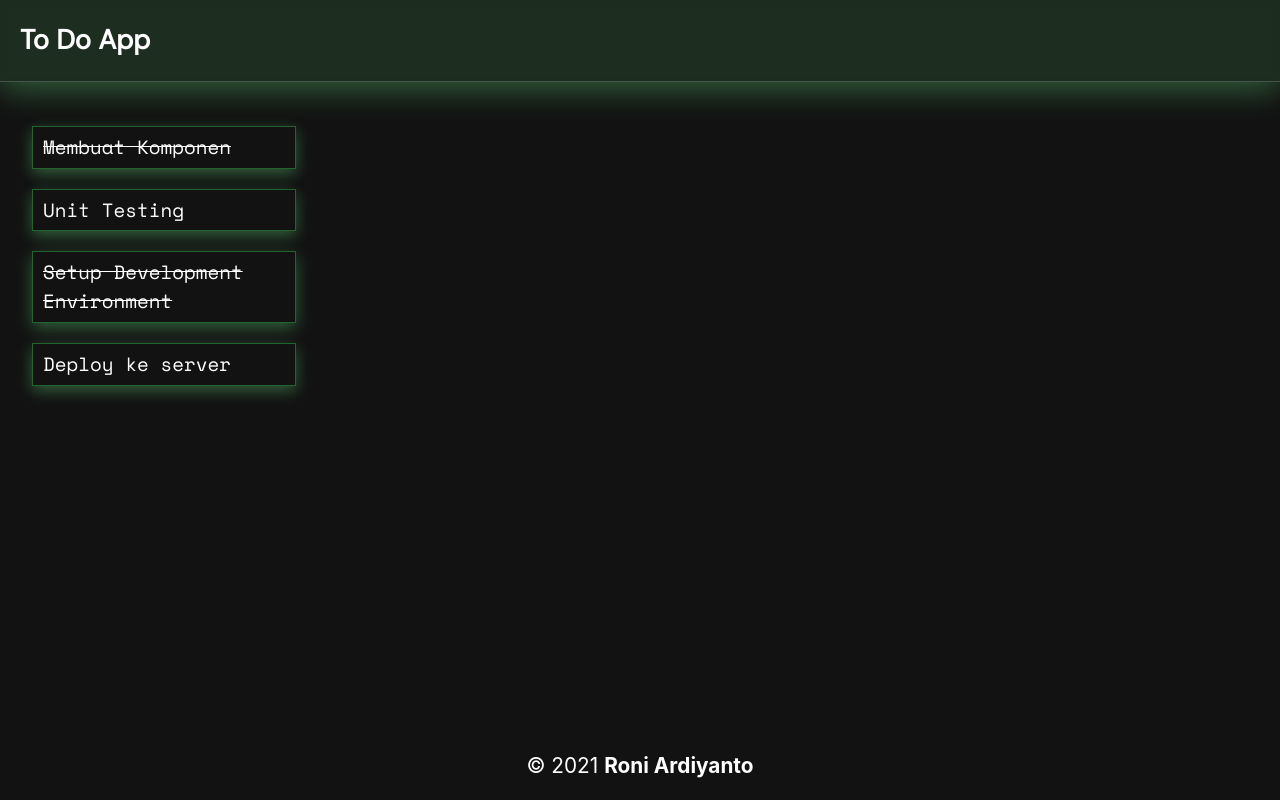
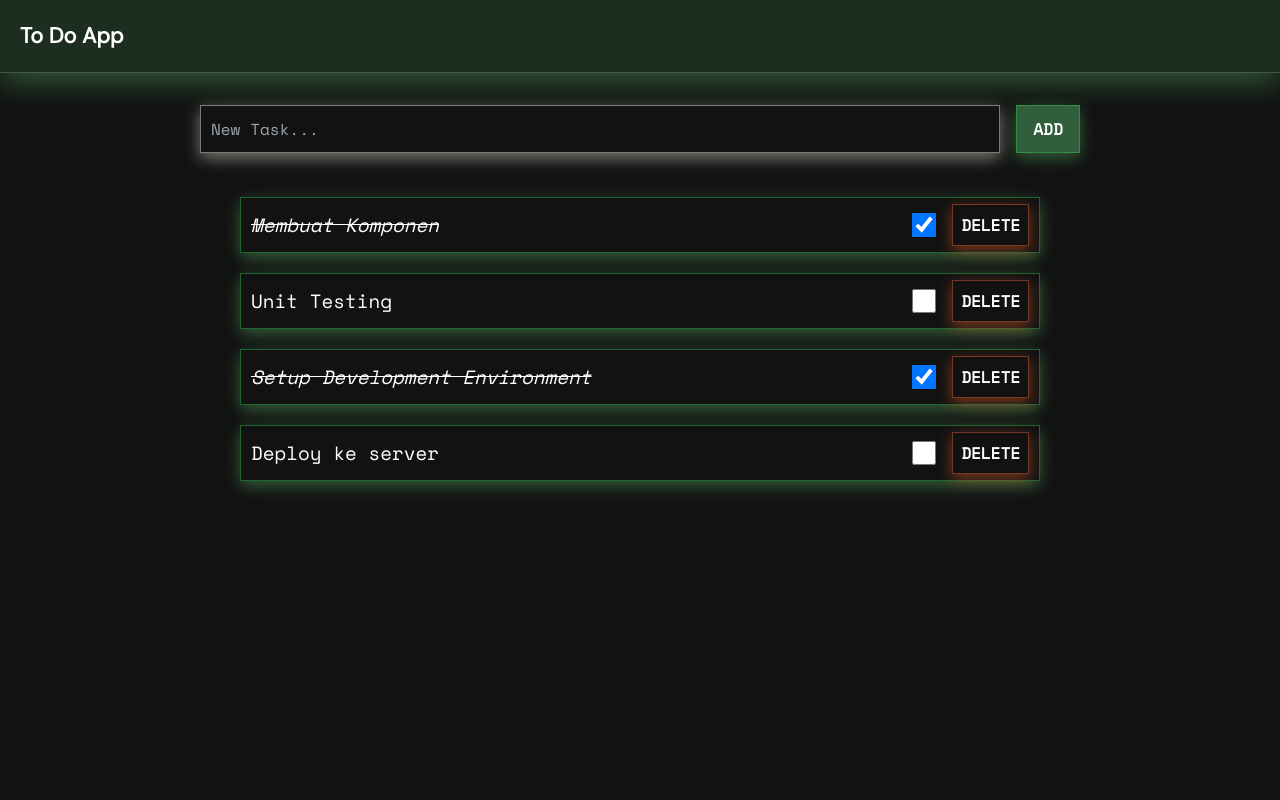
Before and after one commit to enjinerd/tugas-react, a React (Create React App) app: page / in a window 1280 px wide. Built offline with nearby package versions, Linux system fonts and the light colour scheme.

Commit message:
feat(day-12) : Changed style and script for task day 12

```diff
--- a/src/App.jsx
+++ b/src/App.jsx
@@ -1,7 +1,6 @@
 import "./App.css";
-import Header from './Header';
-import Todos from './Todos';
-import Footer from './Footer';
+import Header from './components/Header';
+import Todos from './components/Todos';
 
 function App() {
   const todoData = [
@@ -30,10 +29,9 @@ function App() {
   return (
     <main>
       <Header>
-        <h1> To Do App</h1>
+        <h1>To Do App</h1>
       </Header>
       <Todos todoData={todoData} />
-      <Footer />
     </main>
   );
 }
--- a/src/Todos.css
+++ /dev/null
@@ -1,32 +0,0 @@
-.completed {
-  text-decoration: line-through;
-}
-
-.todo_item {
-  cursor: pointer;
-  border: 1px rgba(55, 200, 78, 0.45) solid;
-  box-shadow: 0 5px 15px 0 rgba(117, 255, 145, 0.32);
-  border-radius: 0px;
-  padding: 6px 10px;
-  margin-bottom: 20px;
-}
-
-.todo_item:hover {
-  border: 1px rgba(55, 200, 78, 0.45) solid;
-  color: rgba(95, 159, 96, 1);
-  background-color: rgba(255, 255, 255, 0.22);
-  backdrop-filter: blur(4px);
-  -webkit-backdrop-filter: blur(4px);
-}
-
-.todos_container {
-  margin-top: 2rem;
-  font-family: 'Space Mono', monospace;
-  padding: 12px 12px 12px 12px;
-  font-size: 1.2rem;
-  flex-direction: column;
-  width: 18rem;
-  justify-content: flex-start;
-  align-content: center;
-  margin-left: 20px;
-}
--- a/src/Todos.jsx
+++ /dev/null
@@ -1,15 +0,0 @@
-import './Todos.css'
-
-function Todos({ todoData }) {
-  return (
-    <section className="todos_container">
-      {todoData.map((d, i) => (
-        <div class="todo_item" key={`todo-${i}`}>
-          <p class={d.completed ? "completed" : "uncompleted"}>{d.title}</p>
-        </div>
-      ))}
-    </section>
-  );
-}
-
-export default Todos;
--- /dev/null
+++ b/src/components/Button.jsx
@@ -0,0 +1,11 @@
+import './styles/Button.css'
+
+function Button({isSecondary, children, onClick}) {
+  return(
+    <button className="primary" onClick={onClick}>
+      {children}
+    </button>
+  )
+}
+
+export default Button
--- a/src/Footer.jsx
+++ b/src/components/Footer.jsx
@@ -1,4 +1,4 @@
-import './Footer.css'
+import './styles/Footer.css'
 
 function Footer() {
   return (
--- a/src/Header.jsx
+++ b/src/components/Header.jsx
@@ -1,4 +1,4 @@
-import "./Header.css" ;
+import "./styles/Header.css" ;
 
 function Header({ children }) {
    return (
--- /dev/null
+++ b/src/components/Todos.jsx
@@ -0,0 +1,98 @@
+import {Component} from 'react'
+import './styles/Todos.css'
+import Button from './Button'
+
+export default class Todos extends Component {
+  constructor(props) {
+    super(props)
+    this.state = {
+      todoData: this.props.todoData,
+      inputData: '',
+    }
+    this.addTask = this.addTask.bind(this)
+    this.deleteTask = this.deleteTask.bind(this)
+    this.handleChange = this.handleChange.bind(this)
+    this.checkedTask = this.checkedTask.bind(this)
+  }
+
+  addTask(e) {
+    const newTask = {
+      id: this.state.todoData.length,
+      title: e.target.value,
+      completed: false
+    }
+
+    if(e.key === 'Enter') {
+      if(e.target.value === '') {
+        return alert('Task todo tidak boleh kosong!')
+      }
+      this.setState({ todoData: [...this.state.todoData, newTask]})
+    } else if (e.type === "click") {
+      if(this.state.inputData === '') {
+        return alert('Task todo tidak boleh kosong!')
+      }
+      const newTask = {
+        id: this.state.todoData.length,
+        title: this.state.inputData,
+        completed: false
+      }
+      this.setState({ todoData: [...this.state.todoData, newTask]})
+    }
+  }
+
+  deleteTask(e) {
+   const id = parseInt(e.currentTarget.getAttribute('todo-id'))
+   const remainingTask = this.state.todoData.filter((todo) => todo.id !== id)
+   console.log(e.currentTarget.getAttribute('todo-id'))
+   this.setState({
+     todoData: remainingTask
+   })
+  }
+
+  checkedTask(e) {
+   const id = parseInt(e.currentTarget.getAttribute('todo-id'))
+   const checkingTask = this.state.todoData.map((todo) => {
+     if(todo.id == id) {
+       return {...todo, completed: !todo.completed}
+     }
+     return todo
+   })
+   console.log(e.currentTarget.getAttribute('todo-id'))
+   this.setState({
+     todoData: checkingTask
+   })
+  }
+
+  handleChange(e) {
+    this.setState({
+      inputData: e.target.value
+    })
+  }
+
+  render() {
+    return (
+    <>
+    <section className="todo_input-container">
+      <div className="todo_input-placing">
+        <input type="text" className="todo_input" onChange={this.handleChange} onKeyDown={this.addTask} placeHolder="New Task..." />
+        <Button onClick={this.addTask}>Add</Button>
+      </div>
+    </section>
+    <div class="container">
+    <section className="todos_container">
+      {this.state.todoData.map((d, i) => (
+        <div className="todo_item" key={i}>
+          <p className={d.completed ? "completed" : "uncompleted"}>{d.title}</p>
+          <div className="todo_action">
+          <input className="todo_check" type="checkbox" todo-id={d.id} onChange={this.checkedTask} checked={d.completed} />
+          <button className="btn-todo" todo-id={d.id} onClick={this.deleteTask}>DELETE</button>
+          </div>
+        </div>
+      ))}
+      {this.state.todoData.length == 0 && <h1>No Todos.</h1>}
+    </section>
+    </div>
+    </>
+    )
+  }
+}
--- /dev/null
+++ b/src/components/styles/Button.css
@@ -0,0 +1,21 @@
+button {
+  padding: 2px 8px;
+  width:64px;
+  height: 100%;
+  margin-left: 1rem;
+  color: white;
+  background-color: rgba(117, 255, 145, 0.32);
+  text-transform: uppercase;
+  font-weight: bold;
+}
+
+button:hover {
+  background-color: rgba(224, 224, 215, 0.48);
+  color: black;
+}
+
+.primary {
+  border: 1px rgba(55, 200, 78, 0.45) solid;
+  box-shadow: 0 5px 15px 0 rgba(117, 255, 145, 0.32);
+  border-radius: 0px;
+}
--- a/src/Footer.css
+++ b/src/components/styles/Footer.css
@@ -1,8 +1,7 @@
 footer {
   font-size: 1.3rem;
-  position: absolute;
+  position: relative;
   text-align: center;
-  bottom: 0;
   width: 100%;
   height: 50px;
 }
--- /dev/null
+++ b/src/components/styles/Todos.css
@@ -0,0 +1,107 @@
+.completed {
+  text-decoration: line-through;
+  font-style: italic;
+}
+
+.todo_input-container {
+  font-family: 'Space Mono', monospace;
+  margin-top: 2rem;
+  display: flex;
+  justify-content: center;
+  width:  100%;
+}
+
+.container {
+  font-family: 'Space Mono', monospace;
+  display: flex;
+  justify-content: center;
+  width:  100%;
+}
+
+.todo_input {
+  background-color: #121212;
+  border: 1px rgba(255, 255, 241, 0.44) solid;
+  box-shadow: 0 5px 15px 0 rgba(255, 255, 241, 0.44);
+  border-radius: 0px;
+  padding: 6px 10px;
+  margin: 0 auto;
+  height: 48px;
+  width: 100vh;
+}
+
+.todo_item {
+  width:  100vh;
+  display: flex;
+  flex-direction: row;
+  align-items: center;
+  justify-content:space-between;
+  border: 1px rgba(55, 200, 78, 0.45) solid;
+  box-shadow: 0 5px 15px 0 rgba(117, 255, 145, 0.32);
+  border-radius: 0px;
+  padding: 6px 10px;
+  margin-bottom: 20px;
+  flex-basis: 0px;
+  flex-grow: 0;     /* do not grow   - initial value: 0 */
+  flex-shrink: 0;
+}
+
+.todo_item:hover {
+  border: 1px rgba(55, 200, 78, 0.45) solid;
+  color: rgba(95, 159, 96, 1);
+  background-color: rgba(255, 255, 255, 0.22);
+  backdrop-filter: blur(4px);
+  -webkit-backdrop-filter: blur(4px);
+}
+
+.todo_item button {
+  padding: 8px 8px;
+  font-size: 1rem;
+  width: auto;
+  height: 100%;
+  margin-left: 1rem;
+  color: white;
+  background-color: #121212;
+  text-transform: uppercase;
+  font-weight: bold;
+  border: 1px rgba(243, 107, 48, 0.44) solid;
+  box-shadow: 0 5px 15px 0 rgba(243, 107, 48, 0.44);
+  border-radius: 0px;
+}
+
+.todo_item p {
+  word-break: break-all;
+  width: auto;
+}
+
+.todo_check {
+  width:  24px;
+  height: 24px;
+}
+
+.todos_container {
+  margin-top: 2rem;
+  padding: 12px 12px 12px 12px;
+  font-size: 1.2rem;
+  flex-direction: column;
+  align-items: center;
+  height: 100%;
+}
+
+.todo_action {
+  margin-left: 0.75rem;
+  display: flex;
+  flex-direction: row;
+  justify-content: end;
+  align-items: center;
+  align-content: space-around;
+}
+
+.btn-todo:hover {
+  background-color: rgba(243, 107, 48, 0.44);
+  color: black;
+}
+
+h1 {
+  font-size: 1.35rem;
+  font-weight: bold;
+}
```
Also changed, not shown: src/components/styles/Header.css (renamed from src/Header.css).
